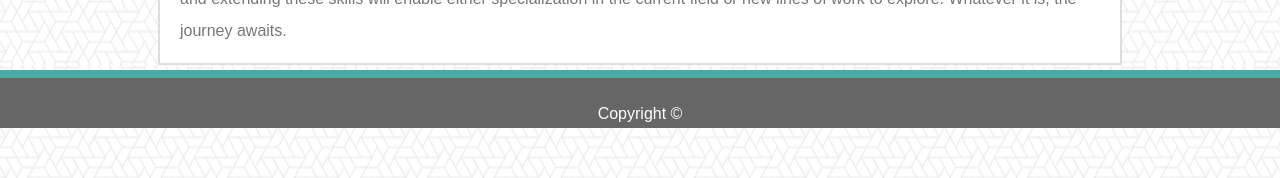
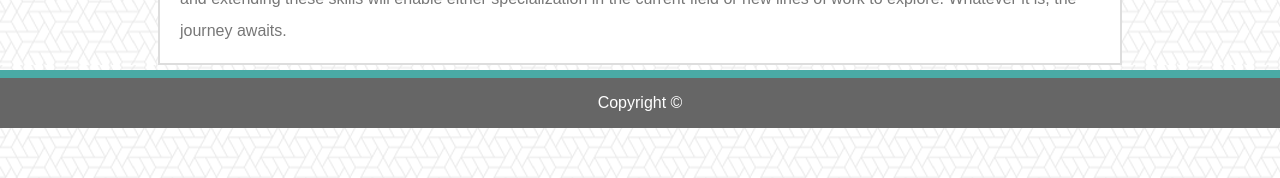
Before and after one commit to ekeoid/Responsive-Portfolio, a plain HTML site: page index.html in a window 1280 px wide. Shown: the part 672-850 px from the top of the page. Drawn offline with Linux system fonts and the light colour scheme.

Commit message:
updated footer text vertical alignment

```diff
--- a/assets/css/style.css
+++ b/assets/css/style.css
@@ -241,8 +241,9 @@ div#footer {
 #footer p {
     margin: 0;
     padding: 0;
+
     height: 50px;
-    line-height: 72px;
+    line-height: 50px;
     text-align: center;
     background-color: #666666;
     border-top: 8px solid #4aaaa5;
```
